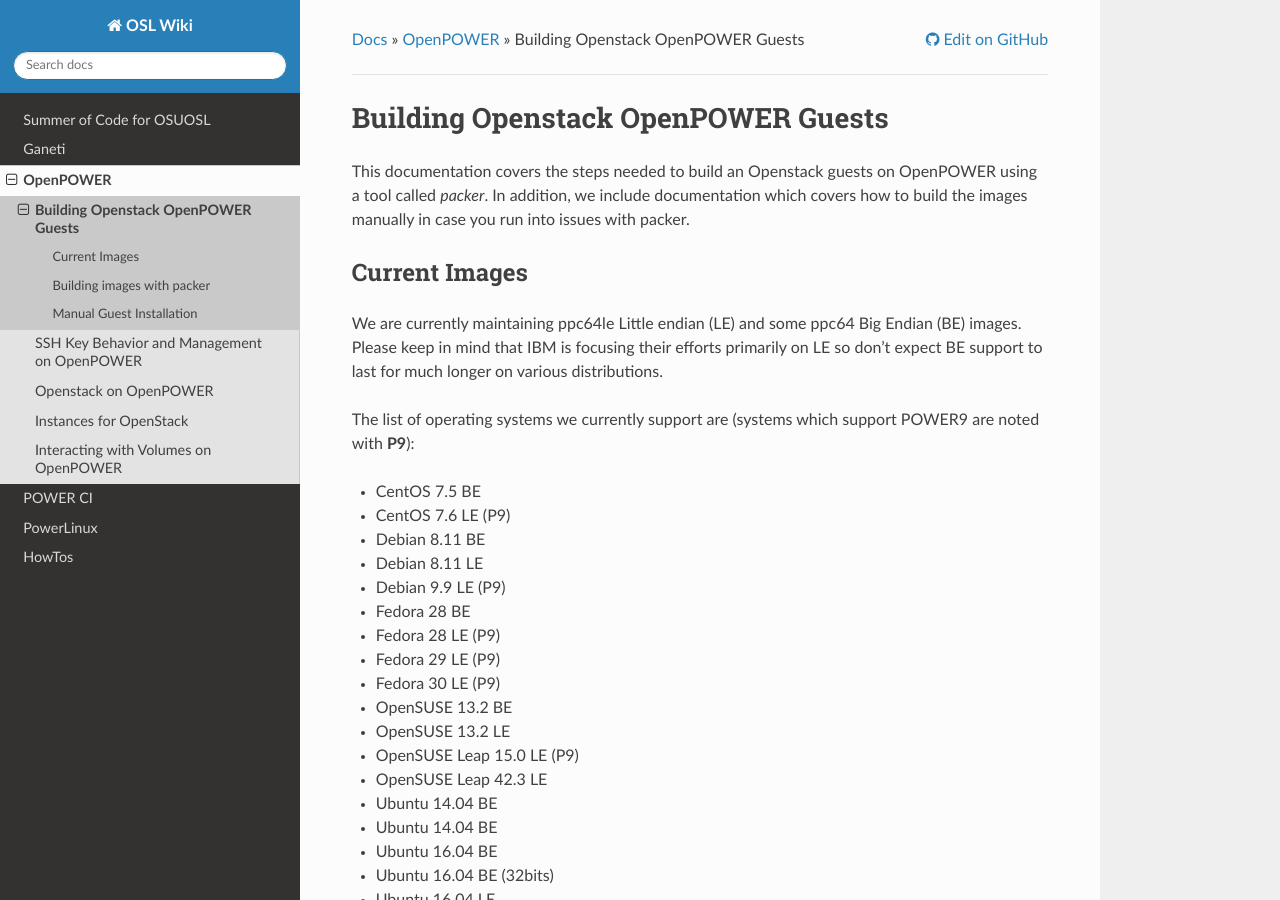
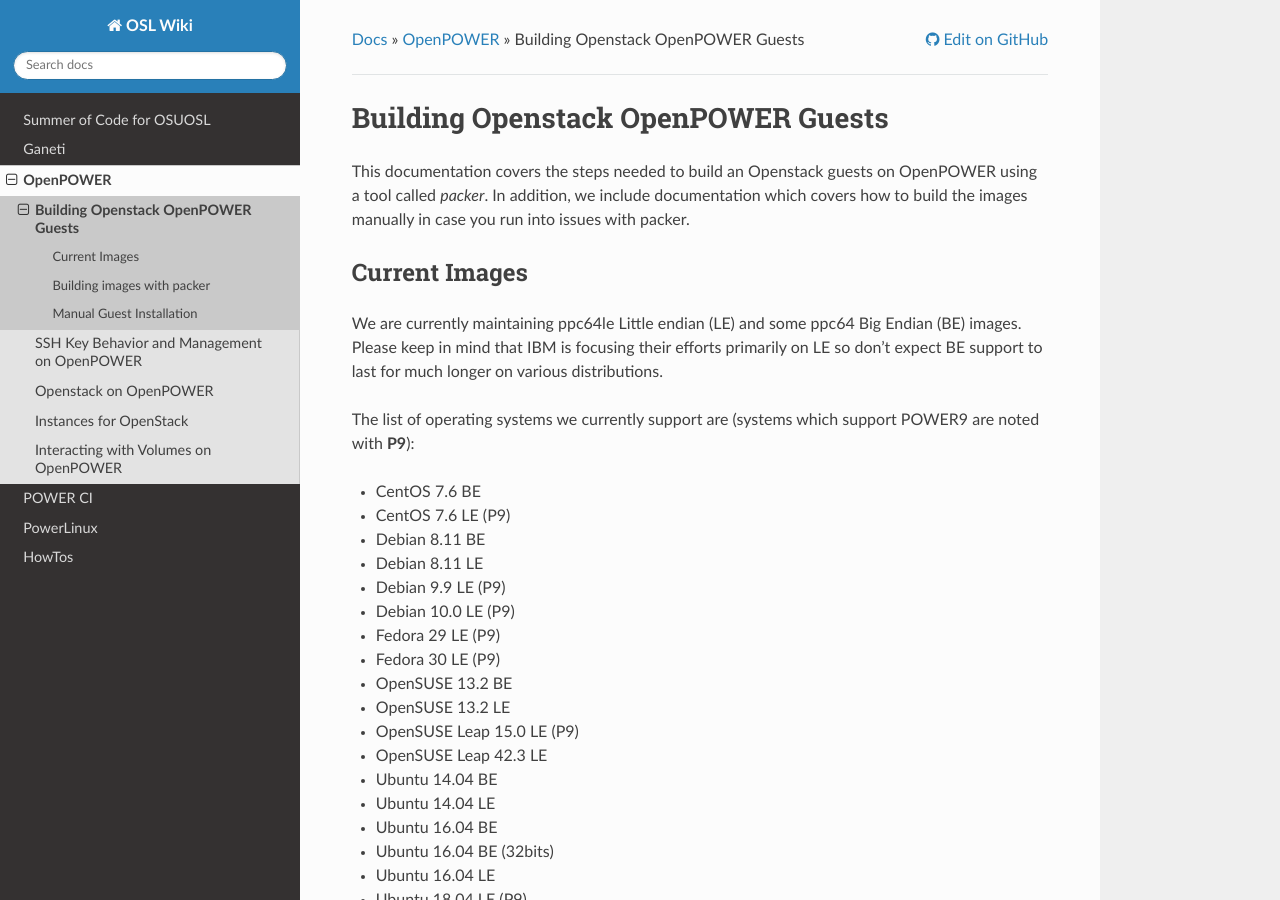
Before and after one commit to osuosl/wiki, a Sphinx documentation site: the page built from source/openpower/guests.rst, in a window 1280 px wide and 900 px high. Built offline with Sphinx 7.4.7 and the Read the Docs theme 2.0.0, drawn with Linux system fonts in a browser that asks for light colours.

Commit message:
Add Debian 10 and do some other misc cleanup

```diff
--- a/source/openpower/guests.rst
+++ b/source/openpower/guests.rst
@@ -16,13 +16,12 @@
 
 The list of operating systems we currently support are (systems which support POWER9 are noted with **P9**):
 
-- CentOS 7.5 BE
+- CentOS 7.6 BE
 - CentOS 7.6 LE (P9)
 - Debian 8.11 BE
 - Debian 8.11 LE
 - Debian 9.9 LE (P9)
-- Fedora 28 BE
-- Fedora 28 LE (P9)
+- Debian 10.0 LE (P9)
 - Fedora 29 LE (P9)
 - Fedora 30 LE (P9)
 - OpenSUSE 13.2 BE
@@ -30,7 +29,7 @@
 - OpenSUSE Leap 15.0 LE (P9)
 - OpenSUSE Leap 42.3 LE
 - Ubuntu 14.04 BE
-- Ubuntu 14.04 BE
+- Ubuntu 14.04 LE
 - Ubuntu 16.04 BE
 - Ubuntu 16.04 BE (32bits)
 - Ubuntu 16.04 LE
```
